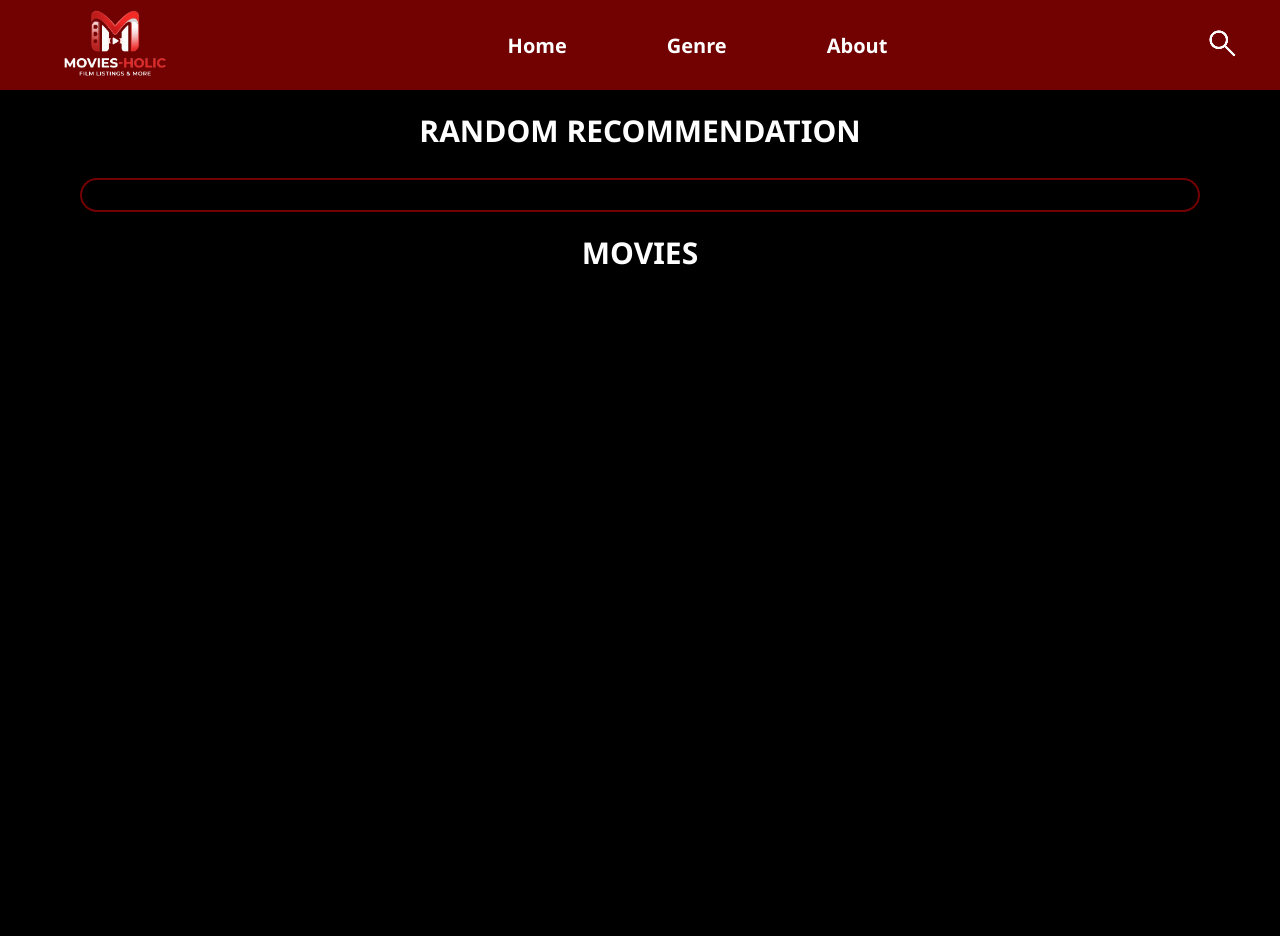
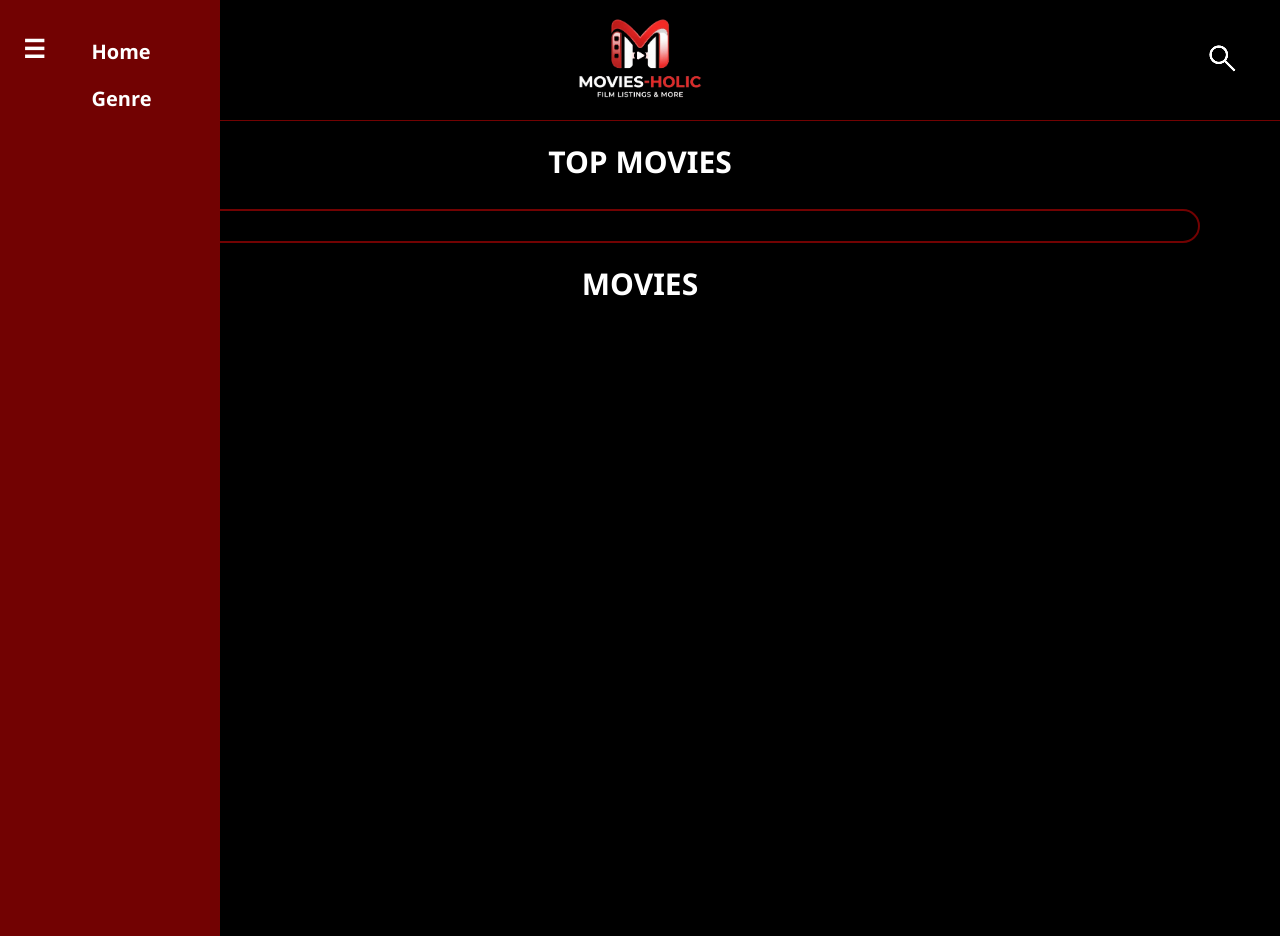
Before and after one commit to edwardedo03/Web-Rekomendasi-Film, a PHP site: page / in a window 1280 px wide. Run offline with PHP 8.4, Linux system fonts and the light colour scheme; data that the repository does not hold is empty.

Commit message:
Dashboard Done

```diff
--- a/index.php
+++ b/index.php
@@ -12,7 +12,7 @@
     }
 
     function get_film_for_recommendation($conn) {
-        $query = mysqli_query($conn, "SELECT * FROM top_10000_movies ORDER BY RAND() LIMIT 10");
+        $query = mysqli_query($conn, "SELECT * FROM top_10000_movies WHERE vote_average > 8.0 ORDER BY RAND() LIMIT 10");
 
         if(mysqli_num_rows($query) > 0) {
             return $query;
@@ -42,26 +42,31 @@
     <link rel="stylesheet" href="style.css">
 </head>
 <body>
+    <div class="side-nav-button">
+        <label class="side-nav-button">☰</label>
+    </div>
+
+    <div class="side-navbar">
+        <ul>
+            <li><a href="#main">Home</a></li>
+            <li><a href="#main">Genre</a></li>
+        </ul>
+    </div>
+
     <nav id="nav">
-        <div class="image-nav">
-            <a href="index.php"><img src="assets/image/logo-remove-bg.png" width="150px" alt="Film-Holic"></a>
+        <div></div>
+
+        <div class="image-logo">
+            <a href="index.php"><img src="assets/image/logo-remove-bg.png" width="180px" alt="Film-Holic"></a>
         </div>
 
-        <div class="menu-nav">
-            <ul>
-                <li><a href="#main">Home</a></li>
-                <li><a href="">Genre</a></li>
-                <li><a href="">About</a></li>
-            </ul>
-        </div>
-
-        <div class="image-nav">
+        <div class="image-search">
             <img src="assets/icon/search.png" alt="search-logo">
         </div>
     </nav>
 
     <section id="main">
-        <h3>RANDOM RECOMMENDATION</h3>
+        <h3>TOP MOVIES</h3>
         <div class="marquee-main-container">
             <!-- nanti tambahin code php supaya otomatis muncul, ga satu satu nambahin foto-->
             <div class="marquee">
@@ -79,6 +84,7 @@
                         <div class="image-text">
                             <p><?php echo $row['title']?></p>
                             <p><?php echo cleaning_genre($row)?></p>
+                            <p>⭐ <?php echo $row['vote_average']?></p>
                         </div>
                     </div>
                 </a>
--- a/style.css
+++ b/style.css
@@ -11,53 +11,92 @@ body {
     margin: 0;
 }
 
+.side-navbar {
+    position: fixed;
+    top: 0;
+    left: -150px;
+    width: 200px;
+    z-index: 1500;
+    height: 100%;
+    background-color: transparent;
+    display: flex;
+    flex-direction: column;
+    align-items: center;
+    justify-content: flex-start;
+    gap: 30px;
+    padding: 38px 10px;
+    transition: all ease 0.3s;
+}
+
+.side-nav-button {
+    position: fixed;
+    left: 23px;
+    top: 35px;
+    z-index: 2000;
+    font-weight: bolder;
+    font-size: 25px;
+    color: white;
+    pointer-events: none;
+}
+
+.side-navbar:hover {
+    left: 0;
+    background-color: rgb(114, 2, 2);
+}
+
+.side-navbar ul {
+    margin-left: 23px;
+    list-style: none;
+    display: flex;
+    flex-direction: column;
+    gap: 20px;
+}
+
+.side-navbar a {
+    text-decoration: none;
+    color: white;
+    font-family: 'Segoe UI', Tahoma, Geneva, Verdana, sans-serif;
+    font-weight: bold;
+    font-size: 20px;
+}
+
+
 #nav {
     position: sticky;
+    width: 100%;
     top: 0;
     z-index: 1000;
-    background-color: rgb(114, 2, 2);
+    background-color: black;
     height: 80px;
     display: flex;
     flex-direction: row;
     gap: 20px;
     align-items: center;
-    justify-content: space-around;
+    justify-content: space-between;
     padding: 5px 40px;
     /* border-radius: 60px; */
     margin: 0px 0px 20px 0px;
+    padding: 20px 0px;
+    border-bottom: 0.5px solid rgb(114, 2, 2);
     /* opacity: 80%; */
     /* border: 2px solid red; */
 }
 
-.menu-nav {
-    flex: 1;
+.image-logo {
+    cursor: pointer;
+    margin-left: 75px;
+    /* border: 1px solid red; */
 }
 
-.menu-nav ul {
-    display: flex;
-    flex-direction: row;
-    gap: 100px;
-    justify-content: center;
-    align-items: center;
-    list-style: none;
+.image-logo a {
+    text-decoration: none;
+    color: white;
 }
 
-.menu-nav ul li a {
-    text-decoration: none;
-    color: white;
-    font-family: 'Segoe UI', Tahoma, Geneva, Verdana, sans-serif;
-    font-weight: bolder;
-    font-size: 20px;
-}
-
-.image-nav {
-    flex: 0 0 auto;
+.image-search {
+    margin-right: 40px;
     cursor: pointer;
-}
-
-.image-nav a {
-    text-decoration: none;
-    color: white;
+    /* border: 1px solid red; */
 }
 
 #main {
```
Also changed, not shown: 1 other file.
